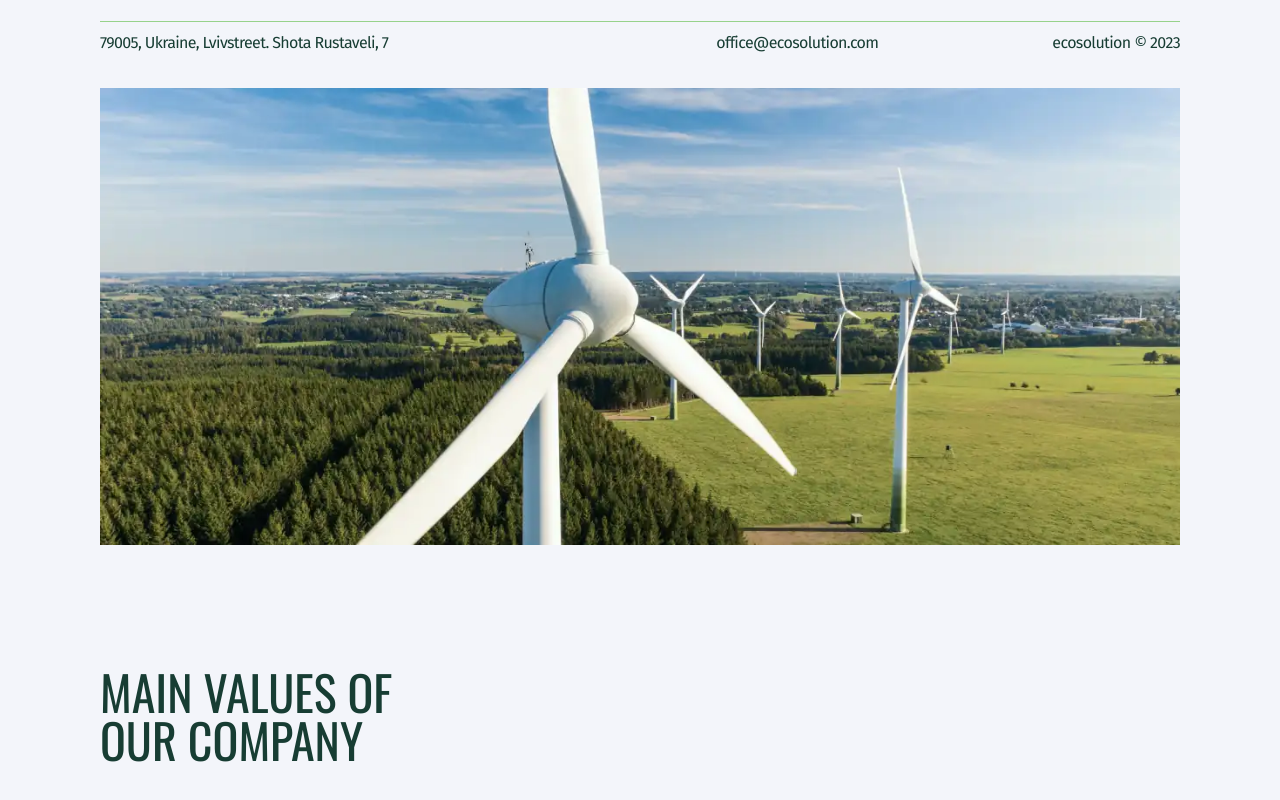
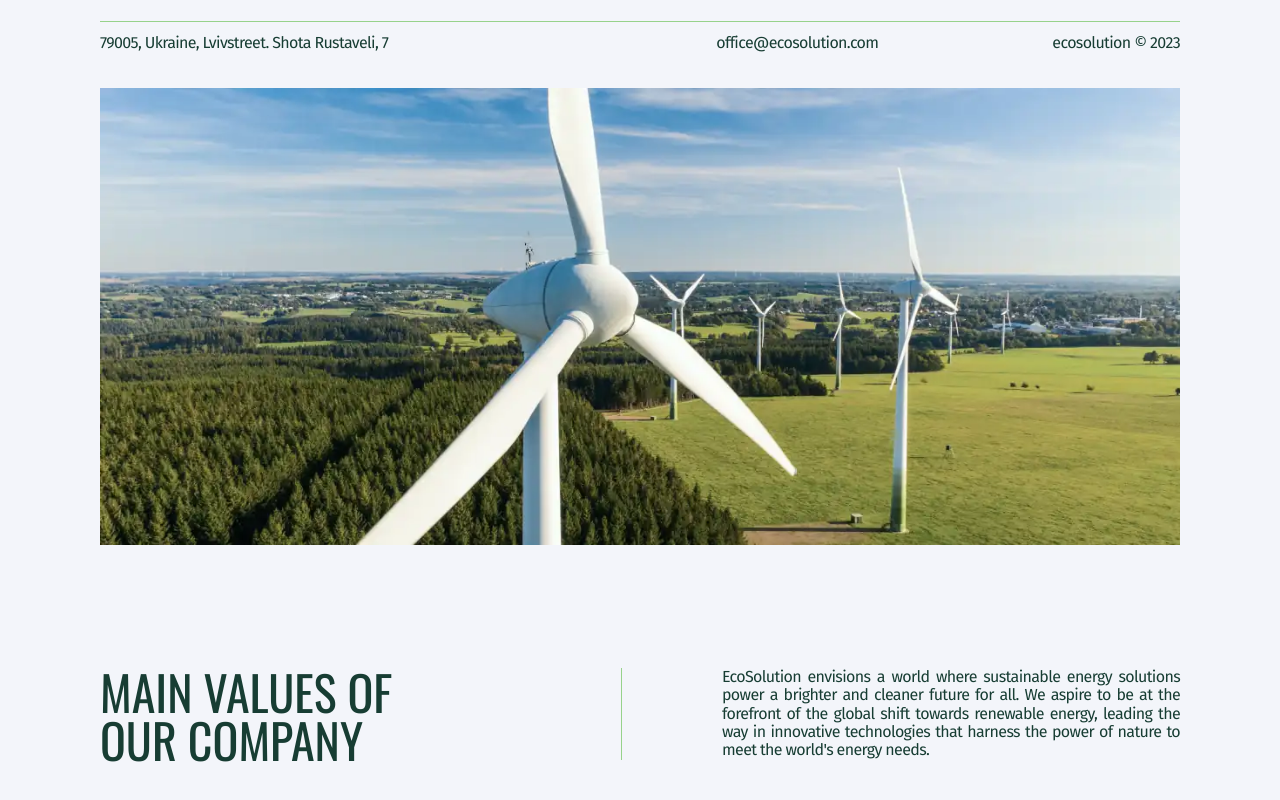
Before and after one commit to Marchenko1997/EcoSolutions, a React (Vite) app: page / in a window 1280 px wide. Shown: the part 395-1195 px from the top of the page. Before the commit the page ends 1159 px from the top, so only its background shows below. Built offline with nearby package versions, Linux system fonts and the light colour scheme.

Commit message:
update MainValues style section

```diff
--- a/src/components/MainValues/MainValues.jsx
+++ b/src/components/MainValues/MainValues.jsx
@@ -1,9 +1,35 @@
-import TitleValues from "./TitleValues/TitleValues"
+import TitleValues from "./TitleValues/TitleValues";
+import TextValues from "./TextValues/TextValues";
+import { Section, TextContainer, TitleContainer } from "./MainValues.styled";
 
 const MainValues = () => {
+  const variants = {
+    hidden: { opacity: 0, y: 150 },
+    show: {
+      opacity: 1,
+      y: 0,
+      transition: {
+        duration: 0.7,
+        delay: 0.2,
+      },
+    },
+  };
   return (
-    <div><TitleValues/></div>
-  )
-}
+    <Section
+      id="about"
+      variants={variants}
+      initial="hidden"
+      whileInView="show"
+      viewpoit={{ once: true }}
+    >
+      <TitleContainer>
+        <TitleValues />
+        <TextContainer>
+          <TextValues />
+        </TextContainer>
+      </TitleContainer>
+    </Section>
+  );
+};
 
-export default MainValues
+export default MainValues;
--- a/src/components/MainValues/MainValues.styled.jsx
+++ b/src/components/MainValues/MainValues.styled.jsx
@@ -0,0 +1,46 @@
+import styled from "styled-components";
+import { motion } from "framer-motion";
+
+export const Section = styled(motion.section)`
+  padding-bottom: 36px;
+
+  @media screen and (min-width: 768px) {
+    padding-bottom: 100px;
+  }
+
+  @media screen and (min-width: 1280px) {
+    padding-bottom: 120px;
+  }
+`;
+
+export const TitleContainer = styled.div`
+  display: flex;
+  flex-direction: column;
+  align-items: center;
+  row-gap: 24px;
+  margin-bottom: 36px;
+
+  @media screen and (min-width: 768px) {
+    flex-direction: row;
+    align-items: flex-start;
+    justify-content: space-between;
+    margin-bottom: 100px;
+  }
+
+  @media screen and (min-width: 1280px) {
+    margin-bottom: 122px;
+  }
+`;
+
+export const TextContainer = styled.div`
+  @media screen and (min-width: 768px) {
+    width: 353px;
+    padding-left: 11px;
+    border-left: 1px solid var(--accent-color);
+  }
+
+  @media screen and (min-width: 1280px) {
+    width: 559px;
+    padding-left: 100px;
+  }
+`;
--- /dev/null
+++ b/src/components/MainValues/TextValues/TextValues.jsx
@@ -0,0 +1,15 @@
+import Text from "../../Common/Text/Text"
+
+const TextValues = () => {
+  return (
+    <Text>
+      EcoSolution envisions a world where sustainable energy solutions power a
+      brighter and cleaner future for all. We aspire to be at the forefront of
+      the global shift towards renewable energy, leading the way in innovative
+      technologies that harness the power of nature to meet the world's energy
+      needs.
+    </Text>
+  );
+}
+
+export default TextValues
```
